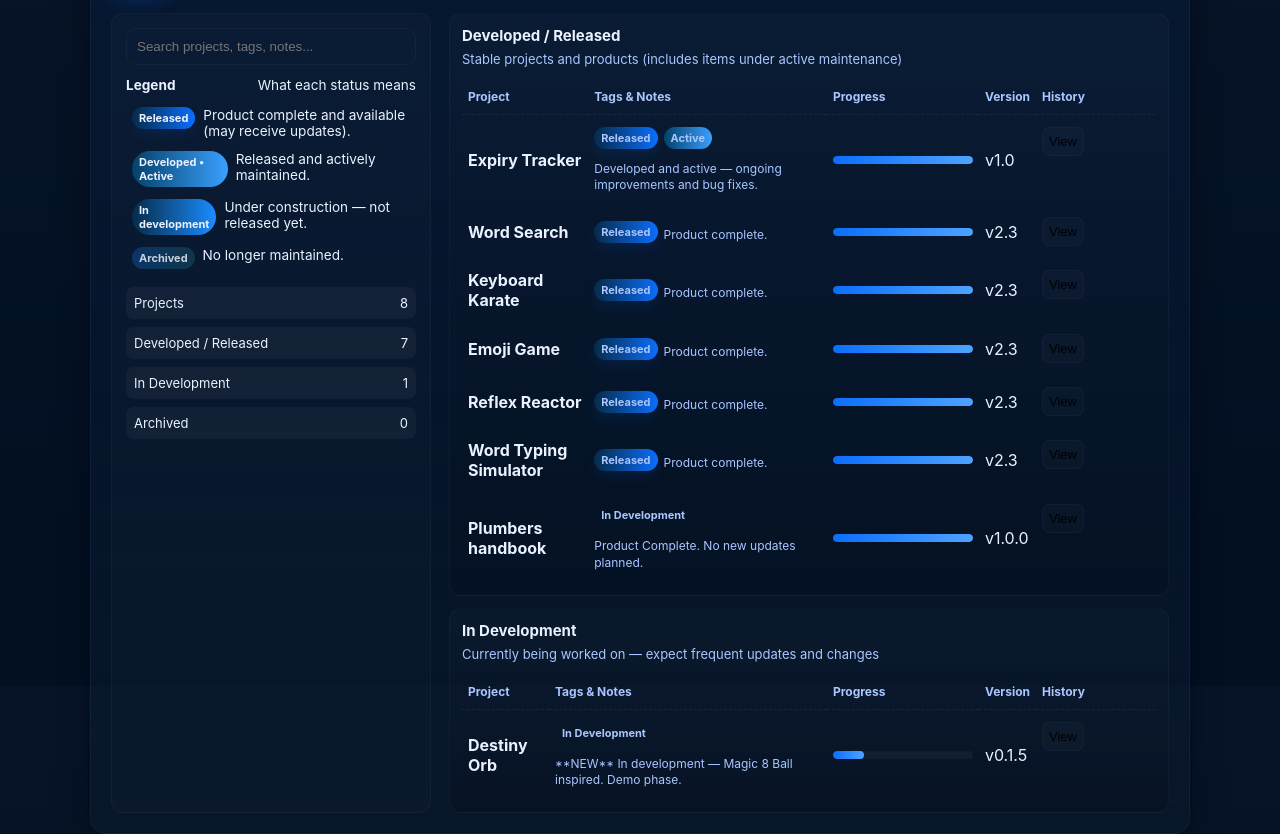
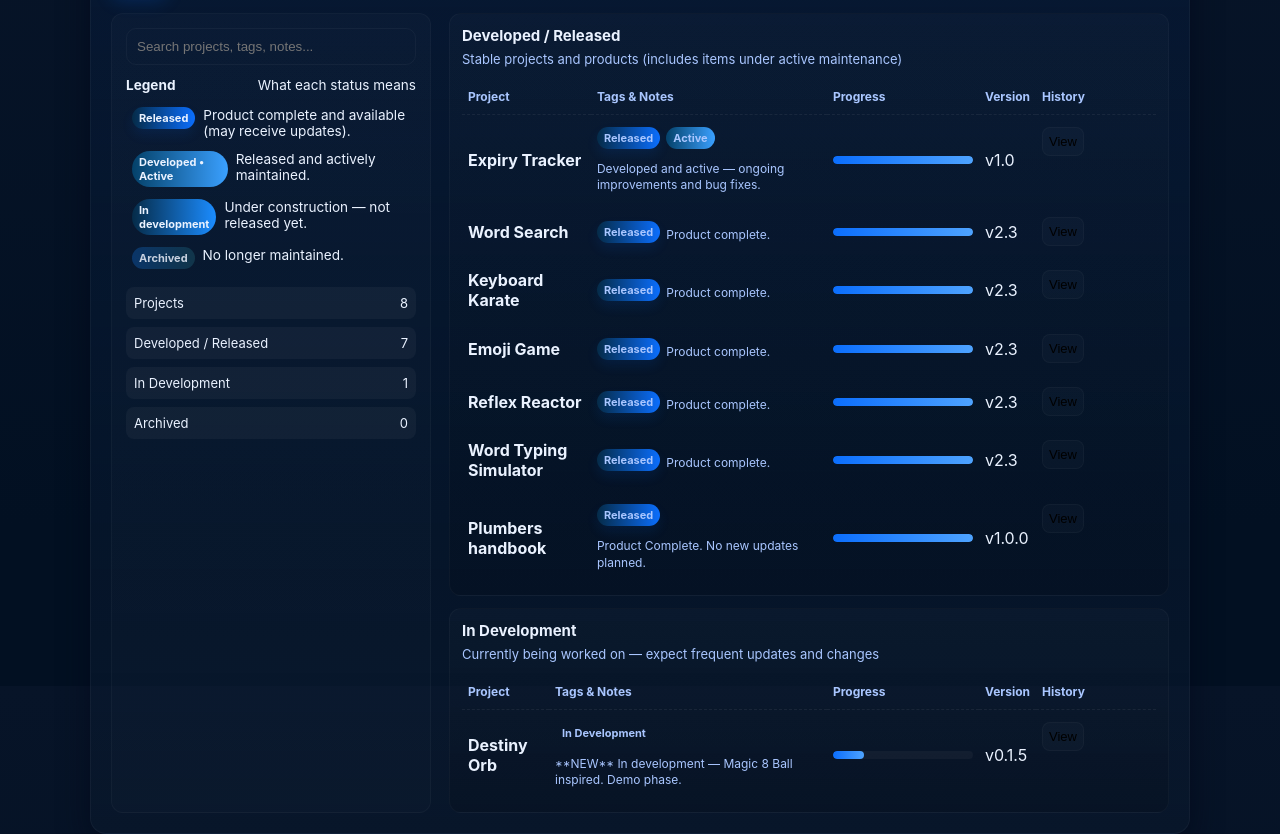
Before and after one commit to tempebreault/tempebreault.github.io, a plain HTML site: page index.html in a window 1280 px wide. Shown: the part 114-948 px from the top of the page. Drawn offline with Linux system fonts and the light colour scheme.

Commit message:
index.html
Quick bug fixes after recent edit

```diff
--- a/index.html
+++ b/index.html
@@ -192,7 +192,7 @@
       {name:"Emoji Game",tags:["Released"],notes:"Product complete.",progress:100,version:"v2.3",history:["Created v1.0","Updated to v2.3"]},
       {name:"Reflex Reactor",tags:["Released"],notes:"Product complete.",progress:100,version:"v2.3",history:["Created v1.0","Updated to v2.3"]},
       {name:"Word Typing Simulator",tags:["Released"],notes:"Product complete.",progress:100,version:"v2.3",history:["Created v1.0","Updated to v2.3"]},
-       {name:"Plumbers handbook",tags:["In Development"],notes:"Product Complete. No new updates planned.",progress:100,version:"v1.0.0",history:["Released v1.0.0","COMPLETED"]}
+       {name:"Plumbers handbook",tags:["Released"],notes:"Product Complete. No new updates planned.",progress:100,version:"v1.0.0",history:["Released v1.0.0","COMPLETED"]}
     ];
 
     const devProjects=[
```
